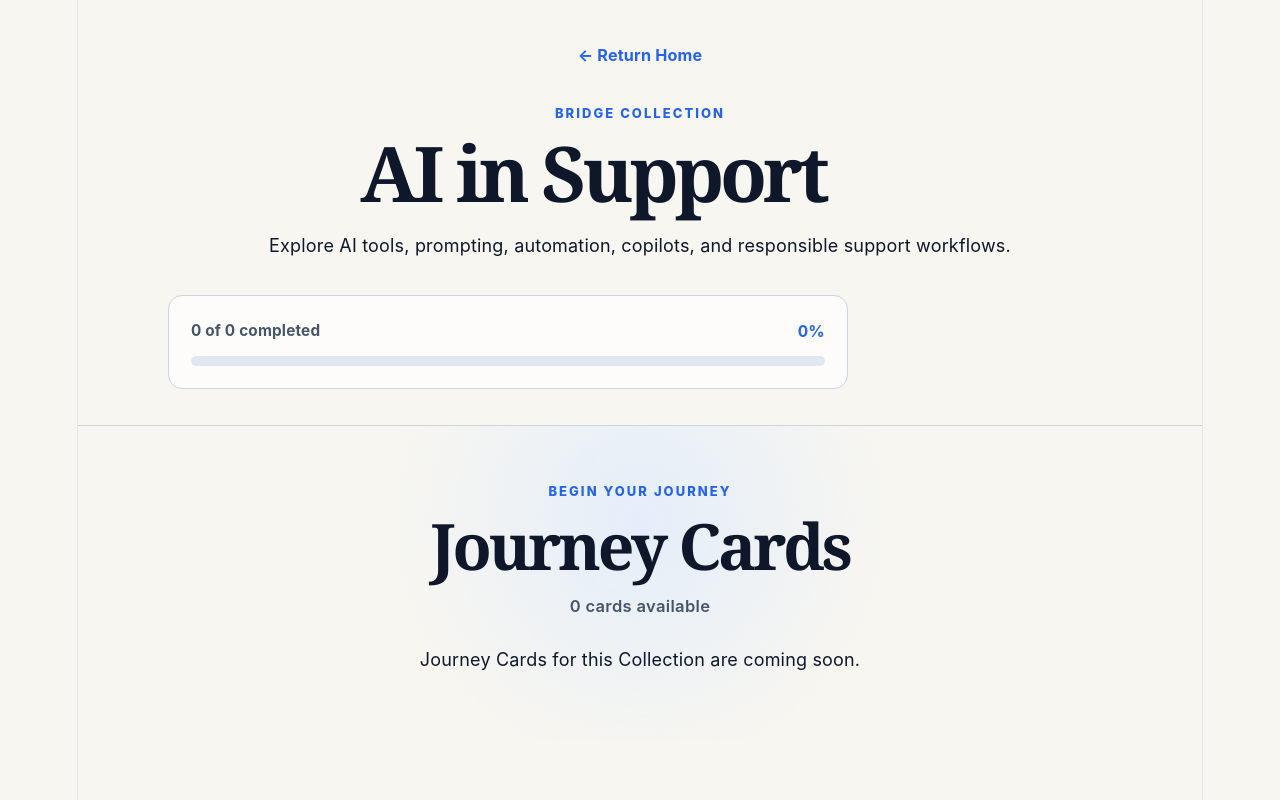
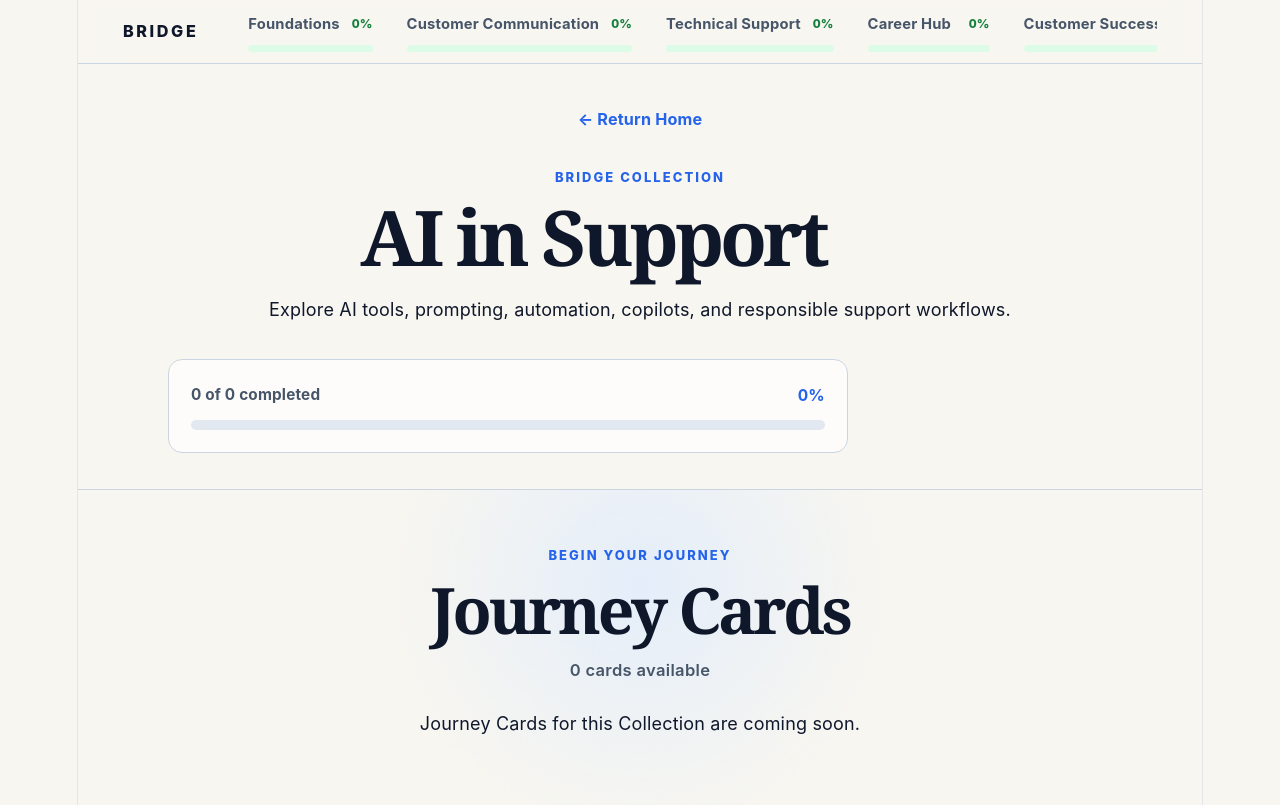
Before and after one commit to TalhaRajput10/bridge, a React (Vite) app: page /collections/ai-in-support in a window 1280 px wide. Built offline with nearby package versions, Linux system fonts and the light colour scheme.

Commit message:
Improve module navigation and progress

```diff
--- a/src/App.css
+++ b/src/App.css
@@ -1605,3 +1605,198 @@ button:hover {
     font-size: 0.62rem;
   }
 }
+/* ---------- Linked buttons ---------- */
+
+.button-link {
+  display: inline-flex;
+  align-items: center;
+  justify-content: center;
+  border-radius: 10px;
+  background: var(--bridge-blue);
+  color: #ffffff;
+  font-weight: 700;
+  text-decoration: none;
+  transition:
+    background-color 180ms ease,
+    transform 180ms ease;
+}
+
+.button-link:hover {
+  background: var(--bridge-blue-dark);
+  color: #ffffff;
+  transform: translateY(-2px);
+}
+
+.nav-button.button-link {
+  margin: 0;
+  padding: 10px 16px;
+}
+
+.primary-button {
+  margin-top: 20px;
+  padding: 14px 22px;
+}
+
+@media (max-width: 700px) {
+  .primary-button {
+    width: 100%;
+    max-width: 320px;
+    align-self: center;
+  }
+}
+/* ---------- Collection module navigation ---------- */
+
+.module-bar {
+  position: sticky;
+  top: 0;
+  z-index: 50;
+  min-height: 64px;
+  padding: 0 4%;
+  display: flex;
+  align-items: center;
+  gap: 36px;
+  border-bottom: 1px solid var(--bridge-border);
+  background: rgb(248 246 240 / 94%);
+  backdrop-filter: blur(16px);
+}
+
+.module-bar-logo {
+  flex-shrink: 0;
+  color: var(--bridge-navy);
+  font-size: 0.9rem;
+  font-weight: 800;
+  letter-spacing: 0.16em;
+  text-decoration: none;
+}
+
+.module-links {
+  display: flex;
+  align-items: center;
+  gap: 6px;
+  overflow-x: auto;
+  scrollbar-width: none;
+}
+
+.module-links::-webkit-scrollbar {
+  display: none;
+}
+
+.module-links a {
+  flex-shrink: 0;
+  padding: 10px 14px;
+  border-radius: 999px;
+  color: var(--bridge-slate);
+  font-size: 0.82rem;
+  font-weight: 700;
+  text-decoration: none;
+  white-space: nowrap;
+  transition:
+    color 180ms ease,
+    background-color 180ms ease;
+}
+
+.module-links a:hover {
+  background: var(--bridge-blue-soft);
+  color: var(--bridge-blue-dark);
+}
+
+.module-links .active-module {
+  background: var(--bridge-navy);
+  color: #ffffff;
+}
+
+.module-links .active-module:hover {
+  background: var(--bridge-navy);
+  color: #ffffff;
+}
+
+/* ---------- Mobile module navigation ---------- */
+
+@media (max-width: 700px) {
+  .module-bar {
+    min-height: auto;
+    padding: 10px 5%;
+    align-items: flex-start;
+    flex-direction: column;
+    gap: 8px;
+  }
+
+  .module-links {
+    width: 100%;
+    padding-bottom: 2px;
+  }
+
+  .module-links a {
+    padding: 8px 12px;
+    font-size: 0.76rem;
+  }
+}
+/* ---------- Module-bar progress ---------- */
+
+.module-links > a {
+  min-width: 150px;
+}
+
+.module-link-heading {
+  margin-bottom: 7px;
+  display: flex;
+  align-items: center;
+  justify-content: space-between;
+  gap: 12px;
+}
+
+.module-link-heading > span {
+  overflow: hidden;
+  text-overflow: ellipsis;
+}
+
+.module-link-heading > strong {
+  color: #16a34a;
+  font-size: 0.68rem;
+  font-variant-numeric: tabular-nums;
+}
+
+.module-progress-track {
+  width: 100%;
+  height: 7px;
+  overflow: hidden;
+  border-radius: 999px;
+  background: #dcfce7;
+}
+
+.module-progress-fill {
+  height: 100%;
+  border-radius: inherit;
+  background: linear-gradient(
+    90deg,
+    #15803d,
+    #22c55e
+  );
+  box-shadow: 0 0 10px rgb(34 197 94 / 35%);
+  transition: width 400ms ease;
+}
+
+.module-link-heading > strong {
+  color: #15803d;
+  font-size: 0.68rem;
+  font-weight: 800;
+  font-variant-numeric: tabular-nums;
+}
+
+/* Active navy module */
+
+.active-module .module-progress-track {
+  background: rgb(220 252 231 / 25%);
+}
+
+.active-module .module-progress-fill {
+  background: linear-gradient(
+    90deg,
+    #22c55e,
+    #86efac
+  );
+}
+
+.active-module .module-link-heading > strong {
+  color: #86efac;
+}
--- /dev/null
+++ b/src/components/ModuleBar.jsx
@@ -0,0 +1,71 @@
+import { Link } from "react-router-dom";
+import { collections } from "../data/collections.js";
+import { journeyCards } from "../data/journeyCards.js";
+
+function ModuleBar({ activeCollectionId }) {
+  function getCollectionProgress(collectionId) {
+    const cards = journeyCards.filter(
+      (card) => card.collectionId === collectionId,
+    );
+
+    if (cards.length === 0) {
+      return 0;
+    }
+
+    const completedCards = cards.filter(
+      (card) =>
+        localStorage.getItem(
+          `bridge-completed-${card.id}`,
+        ) === "true",
+    ).length;
+
+    return Math.round(
+      (completedCards / cards.length) * 100,
+    );
+  }
+
+  return (
+    <nav
+      className="module-bar"
+      aria-label="BRIDGE Collections"
+    >
+      <Link className="module-bar-logo" to="/">
+        BRIDGE
+      </Link>
+
+      <div className="module-links">
+        {collections.map((collection) => {
+          const percentage = getCollectionProgress(
+            collection.id,
+          );
+
+          return (
+            <Link
+              key={collection.id}
+              to={`/collections/${collection.id}`}
+              className={
+                collection.id === activeCollectionId
+                  ? "active-module"
+                  : ""
+              }
+            >
+              <div className="module-link-heading">
+                <span>{collection.title}</span>
+                <strong>{percentage}%</strong>
+              </div>
+
+              <div className="module-progress-track">
+                <div
+                  className="module-progress-fill"
+                  style={{ width: `${percentage}%` }}
+                />
+              </div>
+            </Link>
+          );
+        })}
+      </div>
+    </nav>
+  );
+}
+
+export default ModuleBar;
--- a/src/pages/CollectionPage.jsx
+++ b/src/pages/CollectionPage.jsx
@@ -2,6 +2,7 @@ import { Link, useParams } from "react-router-dom";
 import { collections } from "../data/collections.js";
 import { journeyCards } from "../data/journeyCards.js";
 import JourneyCardStack from "../components/JourneyCardStack.jsx";
+import ModuleBar from "../components/ModuleBar.jsx";
 
 function CollectionPage() {
   const { collectionId } = useParams();
@@ -36,7 +37,9 @@ const progressPercentage =
 
   return (
     <div className="collection-detail">
-      <header className="collection-header">
+     <ModuleBar activeCollectionId={collectionId} />
+
+<header className="collection-header">
         <Link to="/">← Return Home</Link>
 
         <p>BRIDGE Collection</p>
--- a/src/pages/HomePage.jsx
+++ b/src/pages/HomePage.jsx
@@ -1,21 +1,26 @@
+import { Link } from "react-router-dom";
+import CollectionCard from "../components/CollectionCard.jsx";
 import { collections } from "../data/collections.js";
-import CollectionCard from "../components/CollectionCard.jsx";
 
 function HomePage() {
   return (
     <>
       <header className="navbar">
-        <a className="logo" href="/">
+        <Link className="logo" to="/">
           BRIDGE
-        </a>
+        </Link>
 
         <nav className="nav-links">
-          <a href="/">Home</a>
+          <Link to="/">Home</Link>
           <a href="#collections">Collections</a>
-          <a href="#about">About</a>
         </nav>
 
-        <button className="nav-button">Start Learning</button>
+        <Link
+          className="nav-button button-link"
+          to="/collections/foundations"
+        >
+          Start Learning
+        </Link>
       </header>
 
       <main>
@@ -29,12 +34,22 @@ function HomePage() {
           Land the role.
         </h2>
 
-        <p>Every great support interaction builds a bridge.</p>
+        <p>
+          Every great support interaction builds a bridge.
+        </p>
 
-        <button>Start Your Journey</button>
+        <Link
+          className="primary-button button-link"
+          to="/collections/foundations"
+        >
+          Start Your Journey
+        </Link>
       </main>
 
-      <section className="collections" id="collections">
+      <section
+        className="collections"
+        id="collections"
+      >
         <div className="section-heading">
           <p>Explore the curriculum</p>
           <h2>Choose your collection.</h2>
--- a/src/pages/JourneyCardPage.jsx
+++ b/src/pages/JourneyCardPage.jsx
@@ -2,7 +2,7 @@ import { useEffect, useState } from "react";
 import { Link, useParams } from "react-router-dom";
 
 import { journeyCards } from "../data/journeyCards.js";
-
+import ModuleBar from "../components/ModuleBar.jsx";
 function JourneyCardPage() {
   const { cardId } = useParams();
 const storageKey = `bridge-completed-${cardId}`;
@@ -56,10 +56,9 @@ const nextCard =
 
   return (
     <article className="journey-page">
+      <ModuleBar activeCollectionId={card.collectionId} />
       <header className="journey-page-header">
-        <Link to={`/collections/${card.collectionId}`}>
-          ← Return to Collection
-        </Link>
+
 
         <p>Journey Card {card.number}</p>
 
```
